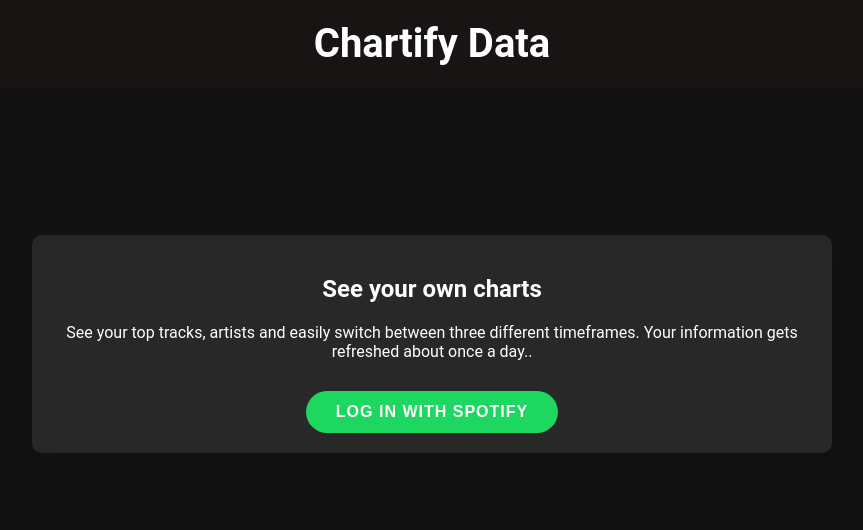
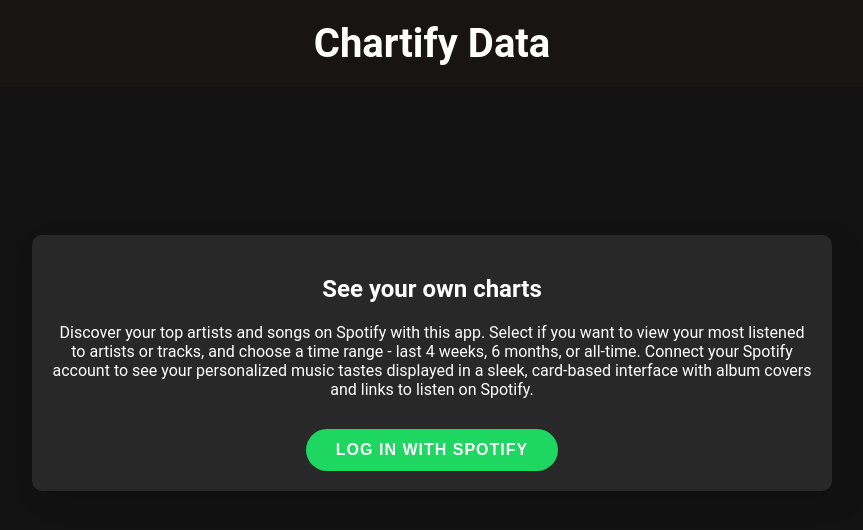
Before and after one commit to ChristianVeneko/SpotiDataFront, a Vue app: page / in a window 1280 px wide. Shown: the top 530 px of the page, without its empty margins (208-1071 px from the left). Built offline with nearby package versions, Linux system fonts and the light colour scheme.

Commit message:
update app description

```diff
--- a/src/components/LoginForm.vue
+++ b/src/components/LoginForm.vue
@@ -2,7 +2,8 @@
   <div id="loginform">
     <div class="login-container">
       <h2 class="login-title">See your own charts</h2>
-      <p class="login-text">See your top tracks, artists and easily switch between three different timeframes. Your information gets refreshed about once a day..</p>
+      <p class="login-text">Discover your top artists and songs on Spotify with this app. Select if you want to view your most listened to artists or tracks, and choose a time range - last 4 weeks, 6 months, or all-time. Connect your Spotify account to see your personalized music tastes displayed in a sleek, card-based interface with album covers and links to listen on Spotify.
+</p>
       <div class="button-container">
         <button class="login-btn" @click="initiateSpotifyLogin">
           <span>Log in with Spotify</span>
```
